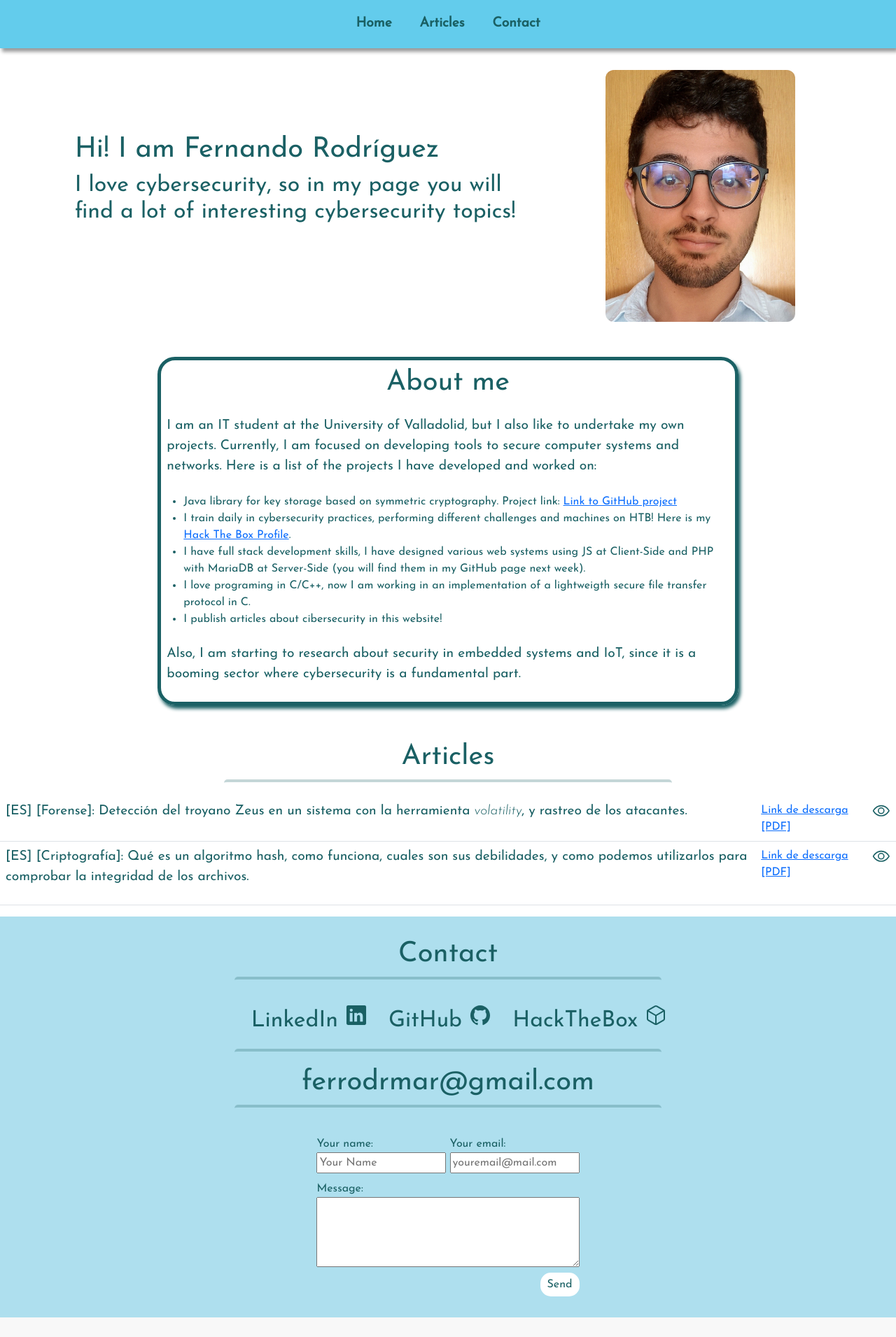
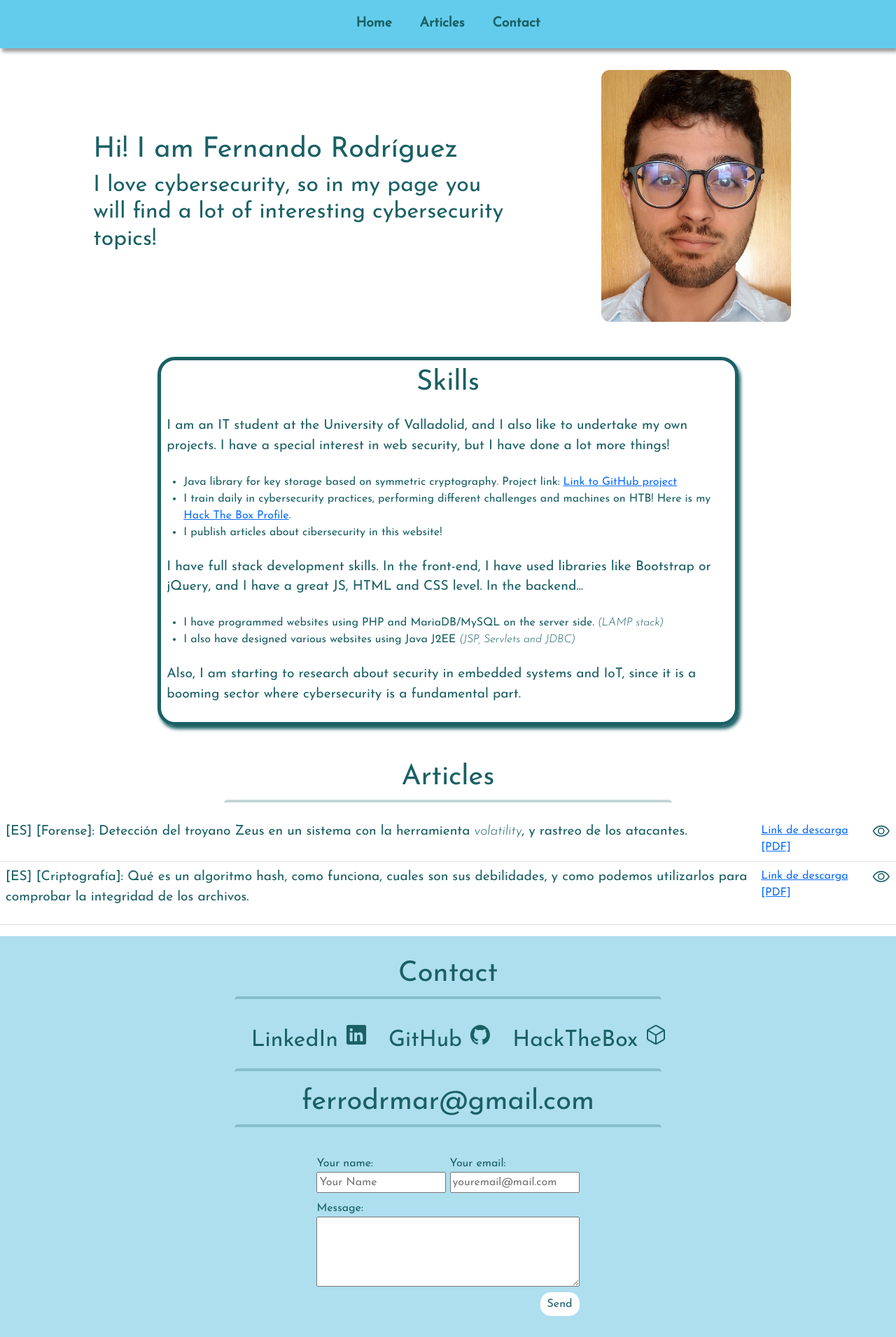
Before and after one commit to eskechivoi/EskechiWeb, a PHP site: page / in a window 1280 px wide. Shown: the whole page at 70% size. Before the commit the page ends 1883 px from the top, so only its background shows below. Run offline with PHP 8.4, Linux system fonts and the light colour scheme.

Commit message:
Updated info, centered elements.

```diff
--- a/css/main.css
+++ b/css/main.css
@@ -69,6 +69,10 @@ p {font-size: 1.2em;}
     box-shadow: 3px 5px 5px;
 }
 
+.about p {
+    padding: 8px;
+}
+
 /**************************************/
 /************** ARTICLES **************/
 /**************************************/
@@ -124,8 +128,8 @@ p {font-size: 1.2em;}
 .socials {
     padding-top: 15px;
     display: flex;
-    align-items: center;
     justify-content: center;
+    text-align: center;
 }
 
 #socials-min {display: none;}
--- a/index.html
+++ b/index.html
@@ -31,13 +31,13 @@
     	</div>
 		<div class="index-body">
 			<div class="container-fluid" id="home">
-  				<div class="row justify-content-center">
+  				<div class="row justify-content-center" style="margin-left: 20px; margin-right: 20px;">
 				  <div class="col-md-6" style="padding: 90px 0;">
 						<h1> Hi! I am Fernando Rodríguez</h1>
 						<h2> I love cybersecurity, so in my page you will find a lot of interesting cybersecurity topics! </h2>
     				</div>
 					<div class="col-sm-1"></div>
-				  	<div class="col-md-3">
+				  	<div class="col-md-3" style="text-align: center;">
       					<image src="img/foto_linkedin.jpg" width="271" height="360" style="border-radius: 12px">
     				</div>
   				</div>
@@ -45,18 +45,22 @@
 					<div class="col-sm-2"></div>
 					<div class="col-lg-8">
 						<div class="about">
-							<h1 style="display:flex; justify-content:center; padding: 8px;">About me</h1>
-							<p style="padding: 8px;">I am an IT student at the University of Valladolid, but I also like to undertake my own
-							projects. Currently, I am focused on developing tools to secure computer systems
-							and networks. Here is a list of the projects I have developed and worked on: </p>
+							<h1 style="display:flex; justify-content:center; padding: 8px;">Skills</h1>
+							<p>I am an IT student at the University of Valladolid, and I also like to undertake my own
+							projects. I have a special interest in web security, but I have done a lot more things! </p>
 							<ul>
 								<li>Java library for key storage based on symmetric cryptography. Project link: <a href=https://github.com/eskechivoi/JKeyStore>Link to GitHub project</a></li>
+								<ul>
+								</ul>
 								<li>I train daily in cybersecurity practices, performing different challenges and machines on HTB! Here is my  <a href=https://app.hackthebox.com/profile/829472>Hack The Box Profile</a>.</li>
-								<li>I have full stack development skills, I have designed various web systems using JS at Client-Side and PHP with MariaDB at Server-Side (you will find them in my GitHub page next week).</li>
-								<li>I love programing in C/C++, now I am working in an implementation of a lightweigth secure file transfer protocol in C. </li>
 								<li>I publish articles about cibersecurity in this website!</li>
 							</ul>
-							<p style="padding: 8px;">Also, I am starting to research about security in embedded systems and IoT, since it is a booming
+							<p>I have full stack development skills. In the front-end, I have used libraries like <span style="font-style: bold;">Bootstrap</span> or <span style="font-style: bold;">jQuery</span>, and I have a great JS, HTML and CSS level. In the backend...</p>
+							<ul>
+								<li>I have programmed websites using PHP and MariaDB/MySQL on the server side. <span style="font-style: italic;">(LAMP stack)</span></li>
+								<li>I also have designed various websites using Java J2EE <span style="font-style: italic;">(JSP, Servlets and JDBC)</span></li>
+							</ul>
+							<p>Also, I am starting to research about security in embedded systems and IoT, since it is a booming
 							sector where cybersecurity is a fundamental part.</p>
 						</div>
 					</div>
```
